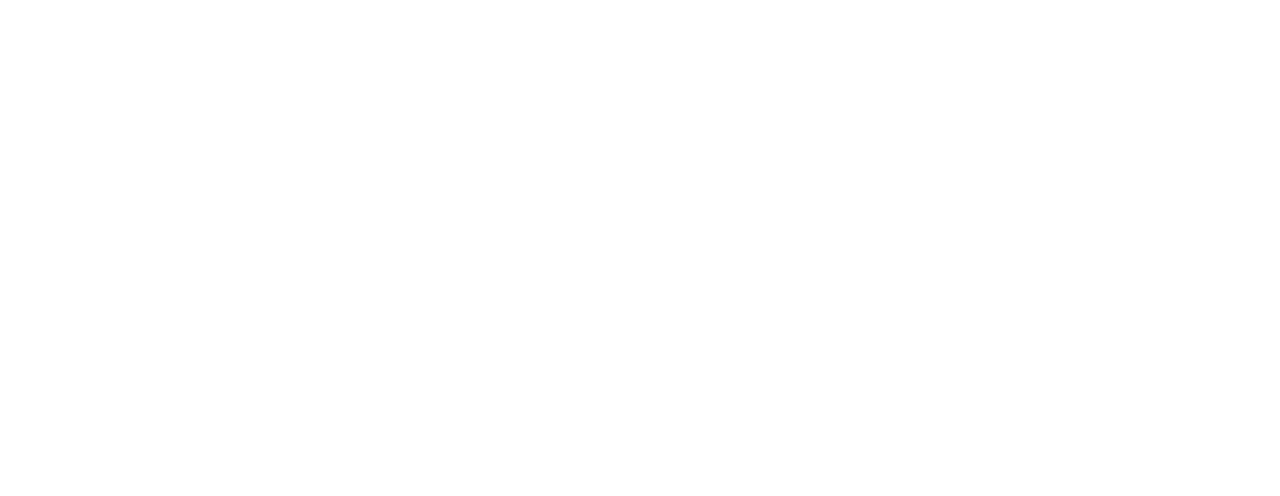
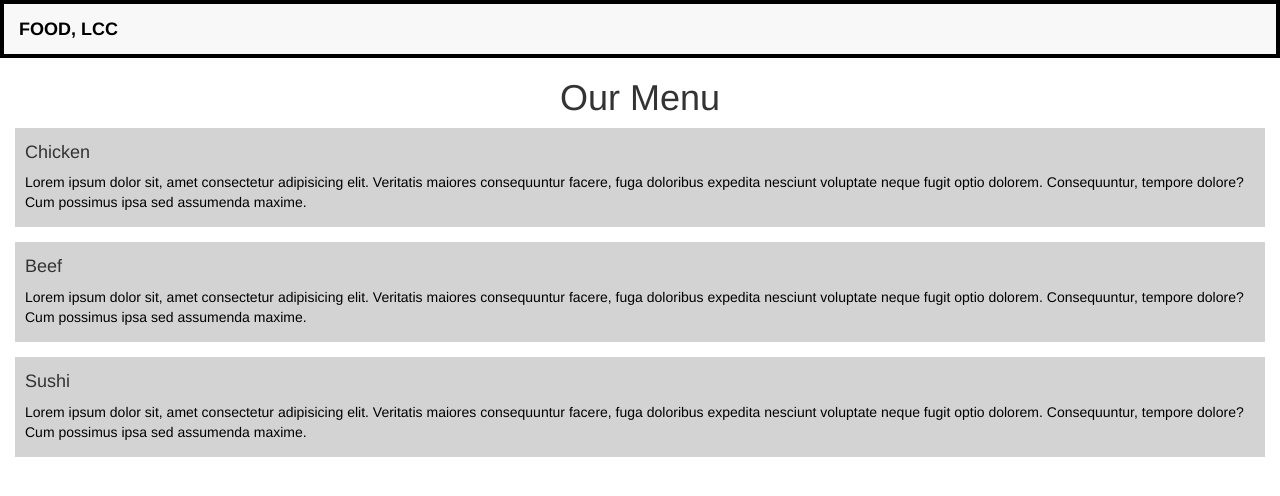
Before and after one commit to prakhar30/module3-solution, a plain HTML site: page index.html in a window 1280 px wide. Drawn offline with Linux system fonts and the light colour scheme.

Commit message:
todo card header style

```diff
--- a/css/styles.css
+++ b/css/styles.css
@@ -0,0 +1,33 @@
+body {
+    height: 1000px;
+}
+.navbar {
+    margin-bottom: 0;
+}
+.nav-bar-style {
+    border: 4px solid black;
+    border-radius: 0;
+}
+.navbar-brand-text {
+    font-weight: bold;
+}
+.navbar-default .navbar-brand {
+    color: black;
+}
+
+article {
+    margin-bottom: 15px;
+}
+
+hr {
+    border: 1px solid black;
+    margin: 5px;
+    align-self: center;
+}
+.card {
+    background-color: lightgray;
+    padding: 5px 10px;
+}
+p {
+    color: black;
+}
--- a/index.html
+++ b/index.html
@@ -11,6 +11,84 @@
 </head>
 
 <body>
+    <nav class="navbar navbar-default nav-bar-style">
+        <a class="navbar-brand navbar-brand-text" href="index.html">FOOD, LCC</a>
+        <div class="visible-xs">
+            <button type="button" class="navbar-toggle collapsed" data-toggle="collapse" data-target="#collapsable-nav" aria-expanded="false">
+                <span class="sr-only">Toggle navigation</span>
+                <span class="icon-bar"></span>
+                <span class="icon-bar"></span>
+                <span class="icon-bar"></span>
+            </button>
+        </div>
+    </nav>
+
+    <!-- START MAIN -->
+    <main class="container-fluid">
+        <div id="collapsable-nav" class="collapse navbar-collapse">
+            <div class="visible-xs text-center">
+                <ul id="nav-list" class="nav navbar-nav navbar-right">
+                    <li>
+                        <a href="#">
+                            <br class="hidden-xs">
+                            <h4>Chicken</h4>
+                        </a>
+                    </li>
+                    <hr>
+                    <li>
+                        <a href="#">
+                            <br class="hidden-xs">
+                            <h4>Beef</h4>
+                        </a>
+                    </li>
+                    <hr>
+                    <li>
+                        <a href="#">
+                            <br class="hidden-xs">
+                            <h4>Sushi</h4>
+                        </a>
+                    </li>
+                    <hr>
+                </ul>
+            </div>
+        </div>
+        <h1 class="text-center">Our Menu</h1>
+        <div class="row">
+            <article class="col-md-12">
+                <div class="card">
+                    <div class="card-header">
+                        <h4 class="card-title">Chicken</h4>
+                    </div>
+                    <p>Lorem ipsum dolor sit, amet consectetur adipisicing elit. Veritatis maiores consequuntur facere, fuga
+                        doloribus expedita nesciunt voluptate neque fugit optio dolorem. Consequuntur, tempore dolore? Cum
+                        possimus ipsa sed assumenda maxime.
+                    </p>
+                </div>
+            </article>
+            <article class="col-md-12">
+                <div class="card">
+                    <div class="card-header">
+                        <h4 class="card-title">Beef</h4>
+                    </div>
+                    <p>Lorem ipsum dolor sit, amet consectetur adipisicing elit. Veritatis maiores consequuntur facere, fuga
+                        doloribus expedita nesciunt voluptate neque fugit optio dolorem. Consequuntur, tempore dolore? Cum
+                        possimus ipsa sed assumenda maxime.
+                    </p>
+                </div>
+            </article>
+            <article class="col-md-12">
+                <div class="card">
+                    <div class="card-header">
+                        <h4 class="card-title">Sushi</h4>
+                    </div>
+                    <p>Lorem ipsum dolor sit, amet consectetur adipisicing elit. Veritatis maiores consequuntur facere, fuga
+                        doloribus expedita nesciunt voluptate neque fugit optio dolorem. Consequuntur, tempore dolore? Cum
+                        possimus ipsa sed assumenda maxime.
+                    </p>
+                </div>
+            </article>
+        </div>
+    </main>
 
     <script src="js/jquery-2.1.4.min.js"></script>
     <script src="js/bootstrap.min.js"></script>
```
